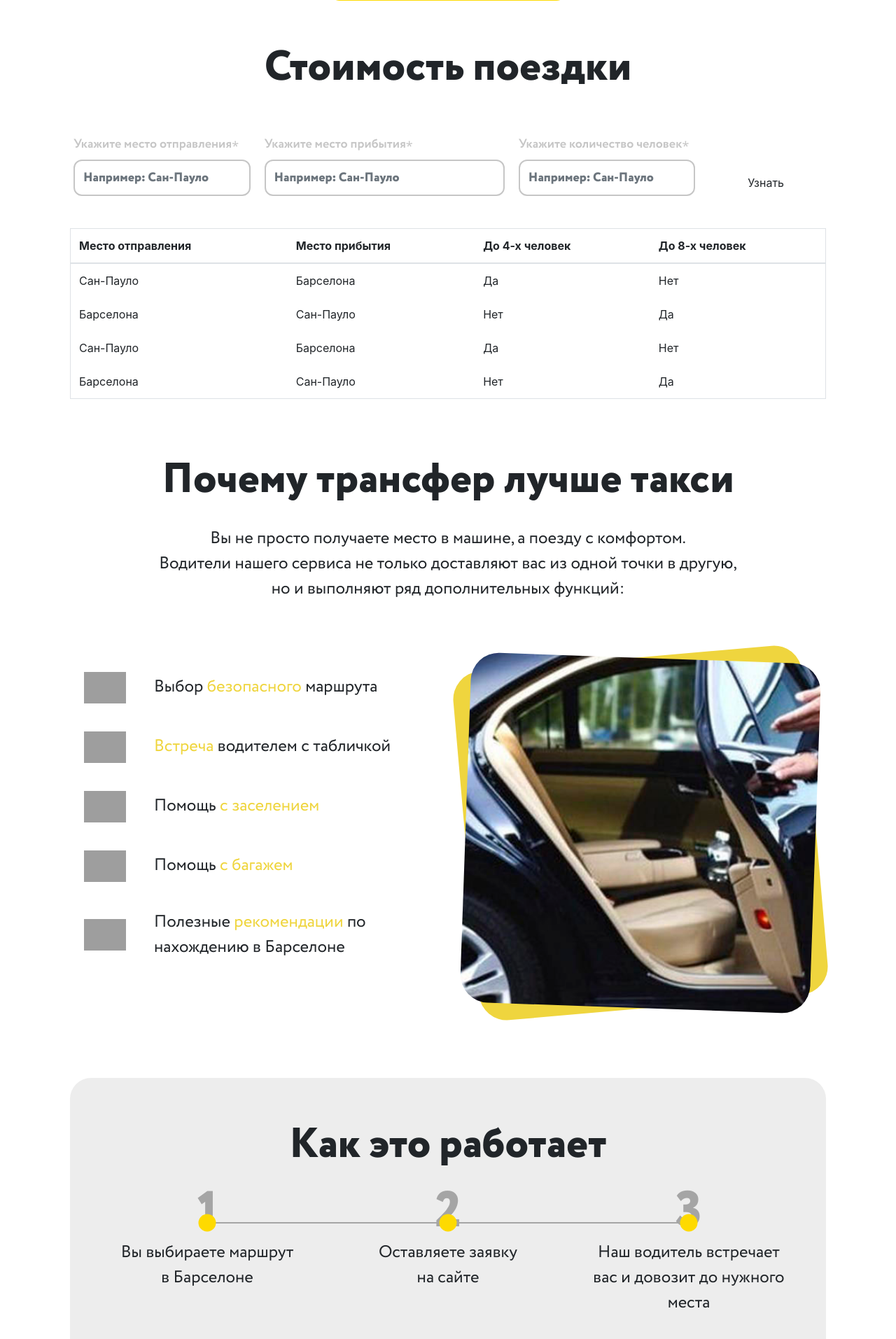
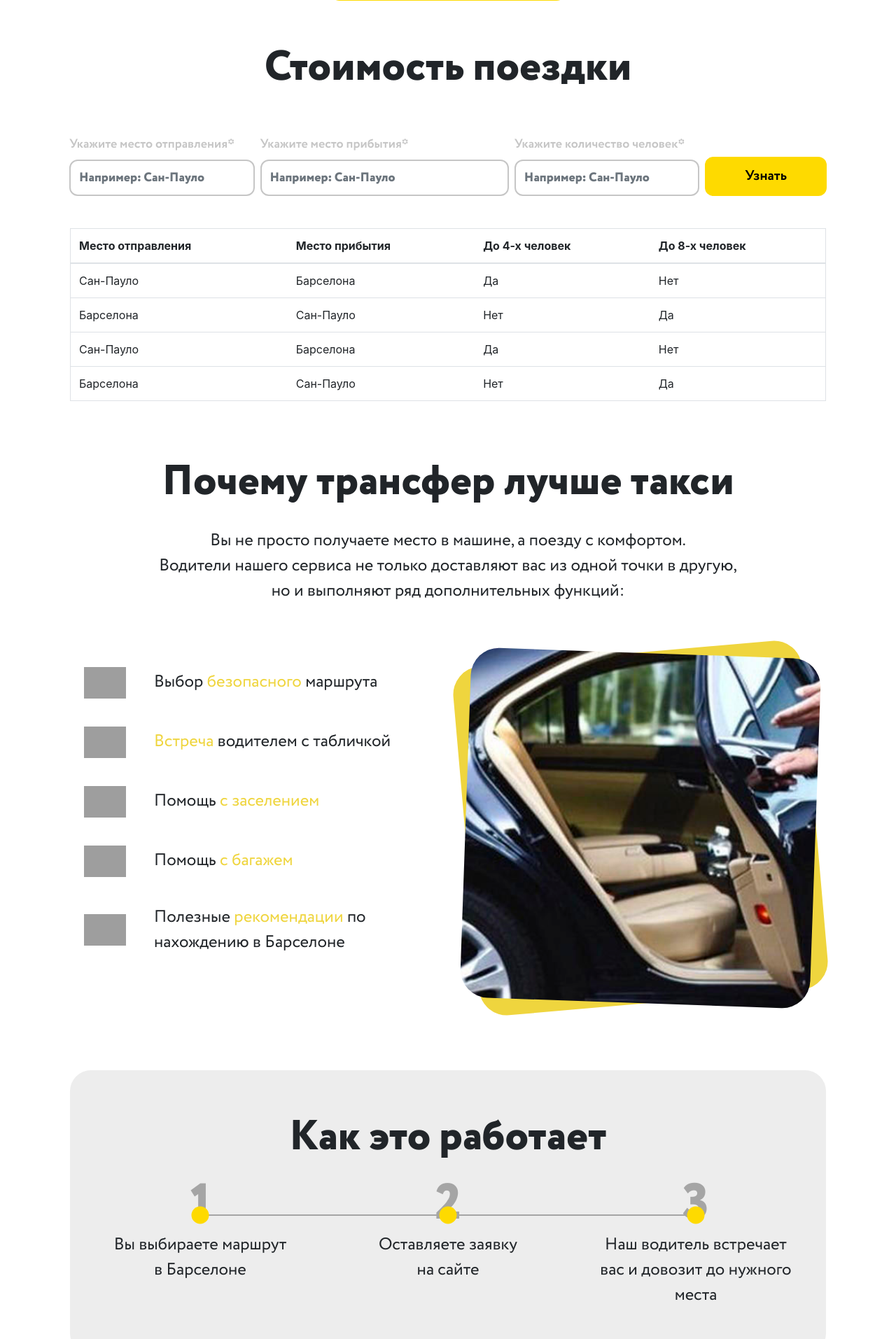
Before and after one commit to UlyanYunakh/ulyanyunakh.github.io, a PHP site: page / in a window 1280 px wide. Shown: the part 1865-3778 px from the top of the page at 70% size. Run offline with PHP 8.4, Linux system fonts and the light colour scheme; grey boxes are pictures that could not be loaded.

Commit message:
bootstrap

```diff
--- a/assets/styles/media.css
+++ b/assets/styles/media.css
@@ -194,9 +194,6 @@
 	.how-works {
 		margin: 20px 0 40px;
 	}
-	#feedback .row {
-		padding-top: 20px;
-	}
 }
 @media (max-width: 507px){
 	.auto-background img {
--- a/assets/styles/style.css
+++ b/assets/styles/style.css
@@ -59,19 +59,40 @@ header {
 .nav-link-padding {
 	padding: 0 20px!important;
 }
-/* --- */
+/* -----------Main styles:----------- */
 .container-width {
 	max-width: 1110px;
 }
-.row-padding {
-	padding: 0 15px;
+.main-text {
+	max-width: 650px;
+	padding: 130px 0 80px;
+}
+h1 {
+	text-align: center;
+	font-family: 'Circe Extra Bold';
+	font-size: 60px;
 }
 .main-text h1:first-child {
 	color: #ecce19;
 }
-.main-text {
-	max-width: 650px;
-	padding: 130px 0 80px;
+.main-p {
+	font-family: 'Circe Regular';
+	margin: 35px 0;
+	font-size: 30px;
+}
+.advantage-list {
+	font-family: 'Circe Regular';
+	font-size: 18px;
+	margin-bottom: 50px;
+}
+.list-border {
+	margin-right: 20px!important;
+	padding: .25rem 1.25rem .25rem 0;
+	border: 0;
+	border-right: 2px solid #feda00;
+}
+.list-border-none {
+	border-right: 0px;
 }
 		.main-img {
 			width: 630px;
@@ -171,31 +168,21 @@ h1 {
 	color: black!important;
 	background: white!important;
 }
-.btn[type="submit"] {
-	width: 100%;
-}
-.auto-list {
-	display: flex;
-	flex-wrap: wrap;
-	justify-content: space-between;
+/* -----------Auto section styles:----------- */
+.auto-background {
+	width: 49%;
+	min-width: 290px;
+	padding: 150px 10px 50px 10px;
+	margin-top: 200px;
+	background: #ededed;
+	border-radius: 30px;
+	position: relative;
 }
 .auto {
 	width: 70%;
 	text-align: center;
 	font-family: 'Circe Regular';
 	font-size: 24px;
-}
-.auto-background {
-	width: 49%;
-	min-width: 290px;
-	display: flex;
-	flex-direction: column;
-	align-items: center;
-	padding: 150px 10px 50px 10px;
-	margin-top: 200px;
-	background: #ededed;
-	border-radius: 30px;
-	position: relative;
 }
 .auto-background img {
 	position: absolute;
@@ -217,31 +204,25 @@ h2 {
 	background: #ededed;
 	border-radius: 30px;
 }
+/* -------------- */
 #cost h1 {
 	margin: 60px 0 60px;
 }
-label {
+.label-style {
 	color: #c6c6c6;
 	font-family: 'Circe Bold';
 	font-size: 18px;
 	position: relative;
 }
-label:after {
-	content: "\204e";
-	position: relative;
-	top: -5px;
-}
-#cost form .form-row .col-md-3, #cost form .form-row .col-md-4, #cost form .form-row .col-md-2 {
-	padding: 0 10px;
-}
-.form-control {
+.form-control-style {
 	font-family: 'Circe Extra Bold';
 	font-size: 18px;
 	color: black;
+	padding: 1.5rem .75rem;
     border: 2px solid #c6c6c6;
-	border-radius: 0.5rem;
+	border-radius: 0.75rem!important;
 }
-.form-control:focus {
+.form-control-style:focus {
 	color: black;
 	border-color: #feda00;
 	box-shadow: 0 0 0 0.2rem rgba(254,218,0,.25);
@@ -249,41 +230,28 @@ label:after {
 #table-form {
 	margin: 30px 0;
 }
-table {
+.table-border {
 	border: 1px solid #dee2e6;
+	margin-bottom: 80px!important;
 }
-.table {
-	margin-bottom: 80px;
-}
-.table td, .table th {
-	border-top: 0;
-}
-.table-hover tbody tr:hover {
-	background-color: rgba(254,218,0,.5);
+.table-hover-style:hover {
+	background-color: rgba(254,218,0,.5)!important;
 	cursor: pointer;
 }
-.why-us {
-	display: flex;
-	align-items: center;
-	justify-content: space-between;
-}
-.why-us-list {
-	display: flex;
-	max-width: 500px;
-	flex-direction: column;
+/* ------------------------------ */
+.why-us-p {
+	font-family: 'Circe Regular';
+	margin: 30px 0 70px;
+	font-size: 24px;
+	text-align:center;
 }
 .why-us-list-item {
-	display: flex;
-	align-items: center;
 	font-family: 'Circe Regular';
 	font-size: 24px;
 	margin: 20px;
 }
-.why-us-p {
-	font-family: 'Circe Regular';
-	margin: 30px 0 80px;
-	font-size: 24px;
-	text-align:center;
+.why-us-list-item span {
+	color: #efd53e
 }
 .why-us-list-item img{
 	width: 60px;
@@ -367,11 +336,10 @@ table {
 	padding: 60px 1.5rem 50px;
 	margin: 80px 0;
 }
-.how-works .row .col-md-4 {
-	position: relative;
+.col-padding {
 	padding-top: 80px;
 }
-.how-works .row .col-md-4 p:first-child {
+.col-padding p:first-child {
 	font-family: 'Circe Extra Bold';
 	font-size: 72px;
 	color: #a5a5a5;
@@ -380,7 +348,7 @@ table {
 	transform: translate(-50%, -50%);
 	top: 40px;
 }
-.how-works .row .col-md-4 p:last-child {
+.col-padding p:last-child {
 	font-family: 'Circe Regular';
 	font-size: 24px;
 }
--- a/index.html
+++ b/index.html
@@ -48,9 +48,9 @@
 					<h1 class="text-left">В Барселоне</h1>
 					<p class="main-p">Доставим вас с комфортом из аэропорта<br>до места назначения и обратно</p>
 					<ul class="list-group list-group-horizontal advantage-list ">
-						<li class="list-group-item list-border-color">Русскоговорящие<br> водители</li>
-						<li class="list-group-item list-border-color">Большой<br> выбор авто</li>
-						<li class="list-group-item list-border-color list-border-color-none">Встретим<br> с табличкой</li>
+						<li class="list-group-item list-border">Русскоговорящие<br> водители</li>
+						<li class="list-group-item list-border">Большой<br> выбор авто</li>
+						<li class="list-group-item list-border list-border-none">Встретим<br> с табличкой</li>
 					</ul>
 					<div class="btn-position">
 						<a href="#cost" class="btn btn-primary btn-style">Расчитать стоимость</a>
@@ -60,16 +60,16 @@
 		</section>
 		<section class="container container-width">
 			<h1>Наш автопарк</h1>
-			<article class="container">
+			<article class="container container-width">
 				<div class="row justify-content-between">
-					<div class="auto-background">
+					<div class="d-flex flex-column align-items-center auto-background">
 						<img src="assets/img/car.png" alt="">
 						<div class="auto">
 							<h2>Volkswagen Multivan</h2>
 							<p>Оснащен детскими сидениями и небольшое описание</p>
 						</div>
 					</div>
-					<div class="auto-background">
+					<div class="d-flex flex-column align-items-center auto-background">
 						<img src="assets/img/car.png" alt="">
 						<div class="auto">
 							<h2>Volkswagen Multivan</h2>
@@ -78,36 +78,36 @@
 					</div>
 				</div>
 			</article>
-			<article class="container">
+			<article class="container container-width">
 				<div class="row">
 					<p class="auto-request">Так же вы можете заказать авто по вашим предпочтениям.<br>
 					Cтоимость поездки не изменится</p>
-					<a href="#" class="btn btn-primary btn-style" style="margin: auto;" id="btn-request">Заказать авто премиум-класса</a>
+					<a href="#" class="btn btn-primary btn-style mx-auto" id="btn-request">Заказать авто премиум-класса</a>
 				</div>
 			</article>
 		</section>
 		<section class="container container-width" id="cost">
 			<h1>Стоимость поездки</h1>
 			<form id="table-form">
-				<div class="form-row">
-					<div class="form-group col-md-3">
-						<label for="inputFrom">Укажите место отправления</label>
-						<input type="from" class="form-control" id="inputFrom" placeholder="Например: Сан-Пауло">
+				<div class="form-row align-items-end">
+					<div class="form-group col-md-3 px-1">
+						<label class="label-style" for="inputFrom">Укажите место отправления*</label>
+						<input type="from" class="form-control form-control-style" id="inputFrom" placeholder="Например: Сан-Пауло">
 					</div>
-					<div class="form-group col-md-4">
-						<label for="inputTo">Укажите место прибытия</label>
-						<input type="to" class="form-control" id="inputTo" placeholder="Например: Сан-Пауло">
+					<div class="form-group col-md-4 px-1">
+						<label class="label-style" for="inputTo">Укажите место прибытия*</label>
+						<input type="to" class="form-control form-control-style" id="inputTo" placeholder="Например: Сан-Пауло">
 					</div>
-					<div class="form-group col-md-3">
-						<label for="inputNumber">Укажите количество человек</label>
-						<input type="number" class="form-control" id="inputNumber" placeholder="Например: Сан-Пауло">
+					<div class="form-group col-md-3 px-1">
+						<label class="label-style" for="inputNumber">Укажите количество человек*</label>
+						<input type="number" class="form-control form-control-style" id="inputNumber" placeholder="Например: Сан-Пауло">
 					</div>
-					<div class="form-group col-md-2">
-						<button type="submit" class="btn" id="submit-table-form">Узнать</button>
+					<div class="form-group col-md-2 px-1">
+						<button type="submit" class="btn btn-primary btn-style btn-block" id="submit-table-form">Узнать</button>
 					</div>
 				</div>
 			</form>
-			<table class="table table-hover">
+			<table class="table table-hover table-border">
 			  <thead>
 				<tr>
 				  <th scope="col">Место отправления</th>
@@ -119,32 +119,8 @@
 			  <tbody id="table-content">
 			  </tbody>
 			</table>
-			<div id="modal-background">
-				<form id="modal-form">
-					<h2>Форма обратной связи</h2>
-					<div class="form-group">
-						<label for="inputName" style="color: black;">Введите своё имя</label>
-						<input type="name" class="form-control" id="inputName" placeholder="Например: Сергей">
-					</div>
-					<div class="form-group">
-						<label for="inputEmail" style="color: black;">Введите Email</label>
-						<input type="phone" class="form-control" id="inputEmail" placeholder="Например: barcar@barcar.com">
-					</div>
-					<div class="form-group">
-						<label for="inputMassege" style="color: black;">Ваше сообщение</label>
-						<textarea class="form-control" id="inputMassege" rows="5"
-						placeholder="Например: Подскажите, хочу оправится из Сан-Пауло в центр, сколько будет стоить и можно ли ехать на черном авто?"></textarea>
-					</div>
-					<div class="form-group">
-						<button type="submit" class="btn" id="submit-massege-form" onclick="modal_close()">Отправить сообщение</button>
-					</div>
-					<div class="form-group">
-						<a class="btn" style="width: 100%; background-color: white; border: 1px solid #feda00; cursor: pointer;" onclick="modal_close()">Отмена</a>
-					</div>
-				</form>
-			</div>
 		</section>
-		<section class="container container-width" style="overflow: hidden;">
+		<section class="container container-width">
 			<article>
 				<h1>Почему трансфер лучше такси</h1>
 				<p class="why-us-p">
@@ -153,28 +129,28 @@
 					но и выполняют ряд дополнительных функций:
 				</p>
 			</article>
-			<div class="container container-width" style="padding: 0 0 20px;">
+			<div class="container container-width pb-3">
 				<div class="row row-padding justify-content-between">
-					<article class="why-us-list">
-						<div class="why-us-list-item">
+					<article class="mw-75 d-flex flex-column">
+						<div class="row align-items-center why-us-list-item">
 							<img src="assets/img/w1.svg" alt="" width="60px">
-							<p>Выбор <span style="color: #efd53e;">безопасного</span> маршрута</p>
+							<p>Выбор <span>безопасного</span> маршрута</p>
 						</div>
-						<div class="why-us-list-item">
+						<div class="row align-items-center why-us-list-item">
 							<img src="assets/img/w2.svg" alt="" width="60px">
-							<p><span style="color: #efd53e;">Встреча</span> водителем с табличкой</p>
+							<p><span>Встреча</span> водителем с табличкой</p>
 						</div>
-						<div class="why-us-list-item">
+						<div class="row align-items-center why-us-list-item">
 							<img src="assets/img/w3.svg" alt="" width="60px">
-							<p>Помощь <span style="color: #efd53e;">с заселением</span></p>
+							<p>Помощь <span>с заселением</span></p>
 						</div>
-						<div class="why-us-list-item">
+						<div class="row align-items-center why-us-list-item">
 							<img src="assets/img/w4.svg" alt="" width="60px">
-							<p>Помощь <span style="color: #efd53e;">с багажем</span></p>
+							<p>Помощь <span>с багажем</span></p>
 						</div>
-						<div class="why-us-list-item">
+						<div class="row align-items-center why-us-list-item">
 							<img src="assets/img/w5.svg" alt="" width="60px">
-							<p>Полезные <span style="color: #efd53e;">рекомендации</span> по нахождению в Барселоне</p>
+							<p>Полезные <span>рекомендации</span> по нахождению в Барселоне</p>
 						</div>
 					</article>
 					<div class="why-us-img">
@@ -190,20 +166,20 @@
 		<section class="container container-width">
 			<div class="how-works">
 				<h1 id="how-works-h1">Как это работает</h1>
-				<article class="row row-padding">
-					<div class="col-md-4">
+				<article class="row">
+					<div class="col-md-4 col-padding position-relative">
 						<p>1</p>
 						<div class="line"></div>
 						<div class="cicle"></div>
 						<p>Вы выбираете маршрут<br> в Барселоне</p>
 					</div>
-					<div class="col-md-4">
+					<div class="col-md-4 col-padding position-relative">
 						<p>2</p>
 						<div class="line"></div>
 						<div class="cicle"></div>
 						<p>Оставляете заявку<br> на сайте</p>
 					</div>
-					<div class="col-md-4">
+					<div class="col-md-4 col-padding position-relative">
 						<p>3</p>
 						<div class="cicle"></div>
 						<p>Наш водитель встречает<br> вас и довозит до нужного<br> места</p>
@@ -216,65 +192,67 @@
 			<div class="row">
 				<div class="col-md-5">
 					<form id="massege-form">
-						<div class="form-group">
-							<label for="inputName">Введите своё имя</label>
-							<input type="name" class="form-control" id="inputName" placeholder="Например: Сергей">
+						<div class="form-group mb-3">
+							<label class="label-style" for="inputName">Введите своё имя*</label>
+							<input type="name" class="form-control form-control-style" id="inputName" placeholder="Например: Сергей">
 						</div>
-						<div class="form-group">
-							<label for="inputPhone">Введите контактный номер телефона</label>
-							<input type="phone" class="form-control" id="inputPhone" placeholder="+8(029) 620-20-23">
+						<div class="form-group mb-3">
+							<label class="label-style" for="inputPhone">Введите контактный номер телефона*</label>
+							<input type="phone" class="form-control form-control-style" id="inputPhone" placeholder="+8(029) 620-20-23">
 						</div>
-						<div class="form-group">
-							<label for="inputMassege">Ваше сообщение</label>
-							<textarea class="form-control" id="inputMassege" rows="5"
+						<div class="form-group mb-3">
+							<label class="label-style" for="inputMassege">Ваше сообщение*</label>
+							<textarea class="form-control form-control-style" id="inputMassege" rows="5"
 							placeholder="Например: Подскажите, хочу оправится из Сан-Пауло в центр, сколько будет стоить и можно ли ехать на черном авто?"></textarea>
 						</div>
-						<div class="form-group">
-							<button type="submit" class="btn" id="submit-massege-form">Отправить сообщение</button>
+						<div class="form-group mb-3">
+							<button type="submit" class="btn btn-primary btn-style btn-block" id="submit-massege-form">Отправить сообщение</button>
 						</div>
 					</form>
 				</div>
-				<div class="col-md-6 offset-md-1">
-					<div class="container-fluid">
+				<div class="col-md-6 offset-md-1 mt-2">
+					<div class="container-fluid d-flex align-items-center my-3">
 						<img src="assets/img/phone.svg" alt="">
-						<div style="display: flex; flex-direction: column; margin-left: 10px;">
-							<p style="color: #c6c6c6; font-family: 'Circe Bold'; font-size: 18px; margin: 0; position: relative; top: 5px;">Телефон</p>
+						<div class="d-flex flex-column ml-3">
+							<p class="feedback-label">Телефон</p>
 							<a href="#" id="phone">+375 33 620-20-23</a>
 						</div>
 					</div>
-					<div class="container-fluid">
+					<div class="container-fluid d-flex align-items-center my-3">
 						<img src="assets/img/watch.svg" alt="">
-						<div style="display: flex; flex-direction: column; margin-left: 10px;">
-							<p style="color: #c6c6c6; font-family: 'Circe Bold'; font-size: 18px; margin: 0; position: relative; top: 5px;">Режим работы</p>
-							<p style="font-family: 'Circe Bold'; font-size: 18px; margin: 0;">пн-сб 10:00-20:00</p>
+						<div class="d-flex flex-column ml-3">
+							<p class="feedback-label">Режим работы</p>
+							<p class="feedback-p-work-time">пн-сб 10:00-20:00</p>
 						</div>
 					</div>
 					<h2 class="feedback-h2">Или пишите нам в удобный мессенджер</h2>
-					<a href="#" class="container container-width" style="display: flex; align-items: center; text-decoration: none; color: black;">
+					<div class="container-fluid d-flex align-items-start flex-column mt-2">
+						<a href="#" class="row text-decoration-none align-items-center mt-3 ml-2" style=" color: black;">
 							<img src="assets/img/telegram.svg" alt="">
 							<p class="feedback-p">@BarCar</p>
 						</a>
-					<a href="#" class="container container-width" style="display: flex; align-items: center; text-decoration: none; color: black;">
+						<a href="#" class="row text-decoration-none align-items-center mt-3 ml-2" style="color: black;">
 							<img src="assets/img/vk.svg" alt="">
 							<p class="feedback-p">/vk</p>
 						</a>
 					</div>
 				</div>
+			</div>
 		</section>
 		<footer>
 			<div class="container container-width">
-				<div class="row">
+				<div class="row align-items-center">
 					<div class="col-md-4 left-footer-block">
 						ООО "Юрстатус"<br>УНП:193120088
 					</div>
-					<div class="col-md-4 center-footer-block">
+					<div class="col-md-4 d-flex align-items-center flex-column center-footer-block">
 						<img src="assets/img/logo.svg" width="100px" alt="">
 						<h2>BarCar - трансфер</h2>
-						<p style="font-family: 'Circe Regular'; font-size: 12px; margin: 0;">(с)2018-2019 Все права защищены</p>
+						<p>(с)2018-2019 Все права защищены</p>
 					</div>
 					<div class="col-md-4 right-footer-block">
 						<p>Сделано в</p>
-						<div class="container container-width">
+						<div class="container container-width right-footer-block-content">
 							<img src="assets/img/logo2.svg" alt="">
 							<p>Dynamicov.</p>
 						</div>
@@ -302,6 +280,7 @@
 			data.forEach(function(object) {
 				var tr = document.createElement('tr');
 				tr.setAttribute('onclick', 'modal()');
+				tr.setAttribute('class', 'table-hover-style');
 				tr.innerHTML ='<td>' + object.from + '</td>' +
 					'<td>' + object.to + '</td>' +
 					'<td>' + object.four + '</td>' +
```
Also changed, not shown: other parts of assets/styles/style.css (+31 -93 lines). Lines whose indentation alone changed are shown as unchanged.
